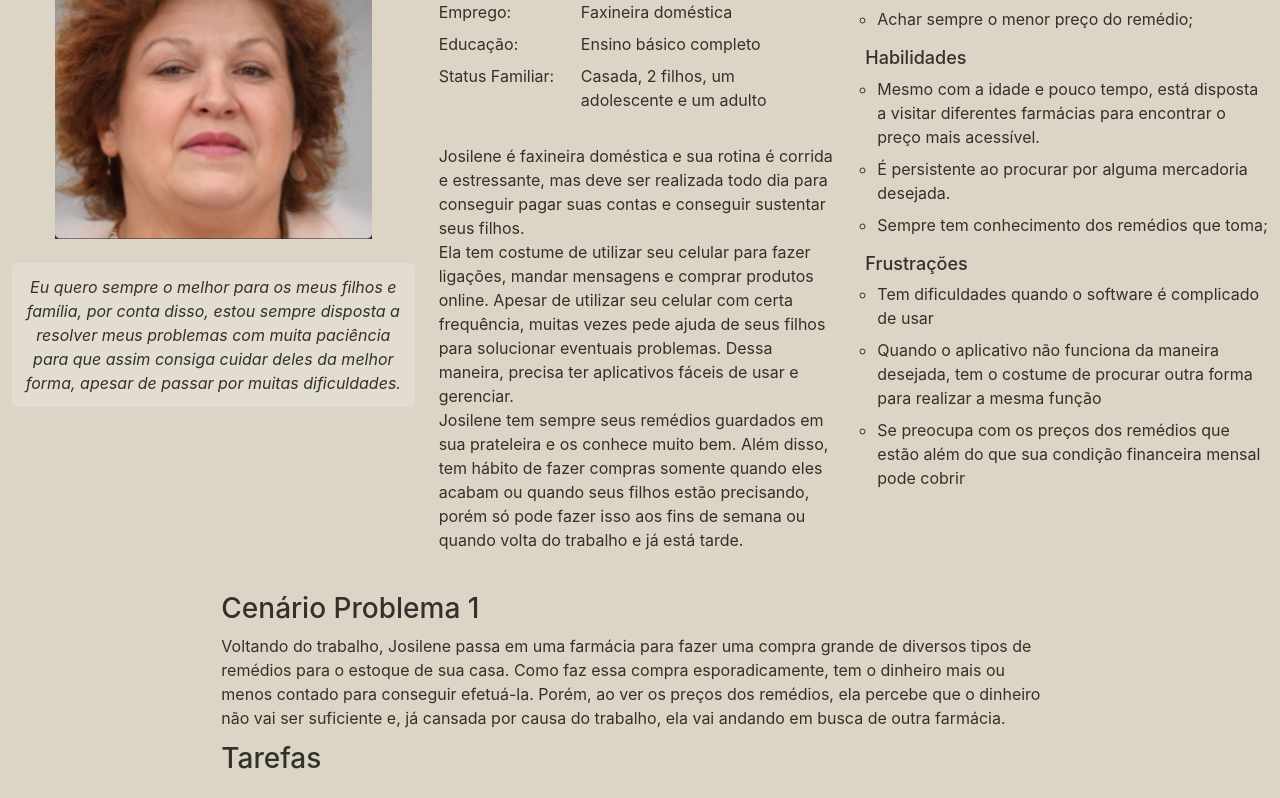
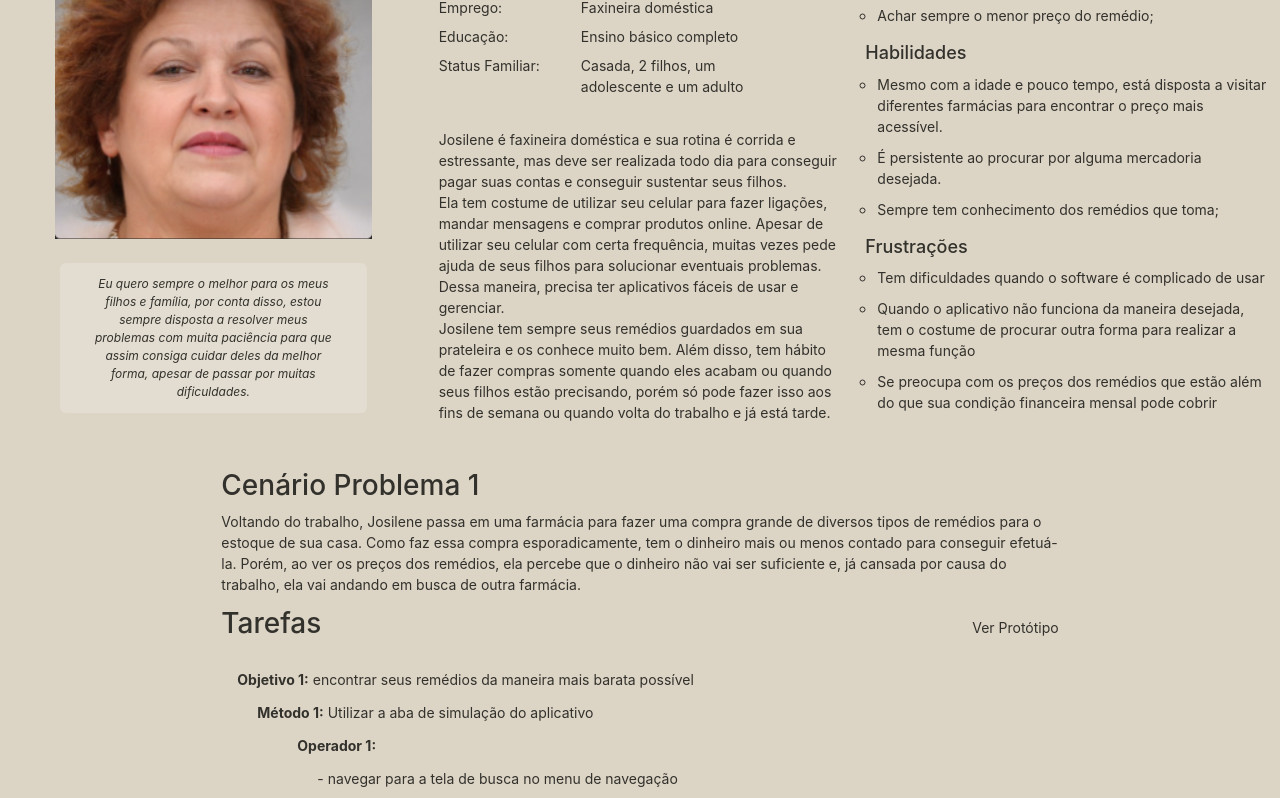
Before and after one commit to arlops22/imed, a Next.js app: page /personas-cenarios in a window 1280 px wide. Shown: the part 360-1158 px from the top of the page. Built offline with nearby package versions, Linux system fonts and the light colour scheme.

Commit message:
ajustando textos

```diff
--- a/components/persona-content/index.tsx
+++ b/components/persona-content/index.tsx
@@ -1,4 +1,5 @@
 import Image, { StaticImageData } from 'next/image'
+import Link from 'next/link'
 import React, { ReactElement } from 'react'
 
 import style from './persona-content.module.scss'
@@ -115,7 +116,10 @@ const PersonaContent = (props: Props) => {
                             <h3>Cenário Problema {index + 1}</h3>
                             <p>{scenarium.problem}</p>
 
-                            <h3>Tarefas</h3>
+                            <div className="d-flex align-items-center justify-content-between">
+                                <h3>Tarefas</h3>
+                                <Link href='/prototipacao'><a>Ver Protótipo</a></Link>
+                            </div>
                             <div className={style.tasks}>
                                 {scenarium.tasks.map((task: any, index: number) => (
                                     <>
@@ -128,7 +132,7 @@ const PersonaContent = (props: Props) => {
                                                         {method.operators.map((operator: any, index: number) => (
                                                             <>
                                                                 <p><strong>Operador {index + 1}:</strong></p>
-                                                                <p>{operator}</p>
+                                                                <p style={{marginLeft: '20px'}}>- {operator}</p>
                                                             </>
                                                         ))}
                                                     </ul>
--- a/components/persona-content/persona-content.module.scss
+++ b/components/persona-content/persona-content.module.scss
@@ -6,6 +6,15 @@
     align-items: center;
     justify-content: center;
     flex-direction: column;
+
+    a {
+        font-size: 14px;
+        transition: .2s;
+
+        &:hover {
+            color: $brand_color;
+        }
+    }
 
     .mainInfo {
         margin-bottom: 24px;
@@ -17,15 +26,18 @@
     .slogan {
         font-style: italic;
         text-align: center;
+        margin: 0 48px;
         margin-top: 24px;
 
         background-color: rgba($white, .2);
-        padding: 12px;
+        padding: 12px 32px;
         border-radius: 6px;
+        font-size: 12px;
     }
 
     p {
         margin: 0;
+        font-size: 14px;
     }
 
     h4 {
--- a/pages/ideacao.tsx
+++ b/pages/ideacao.tsx
@@ -26,14 +26,14 @@ const Ideacao: NextPage = () => {
                 <div className="col-md-4">
                     <LinkCard
                         title='Personas e Cenários'
-                        description=''
+                        description='Representação e análise das possíveis personalidades de usuário e seus problemas'
                         link='/personas-cenarios'
                     />
                 </div>
                 <div className="col-md-4">
                     <LinkCard
                         title='Prototipação'
-                        description=''
+                        description='Criação do design para solucionar os problemas existentes das personas'
                         link='/prototipacao'
                     />
                 </div>
```
